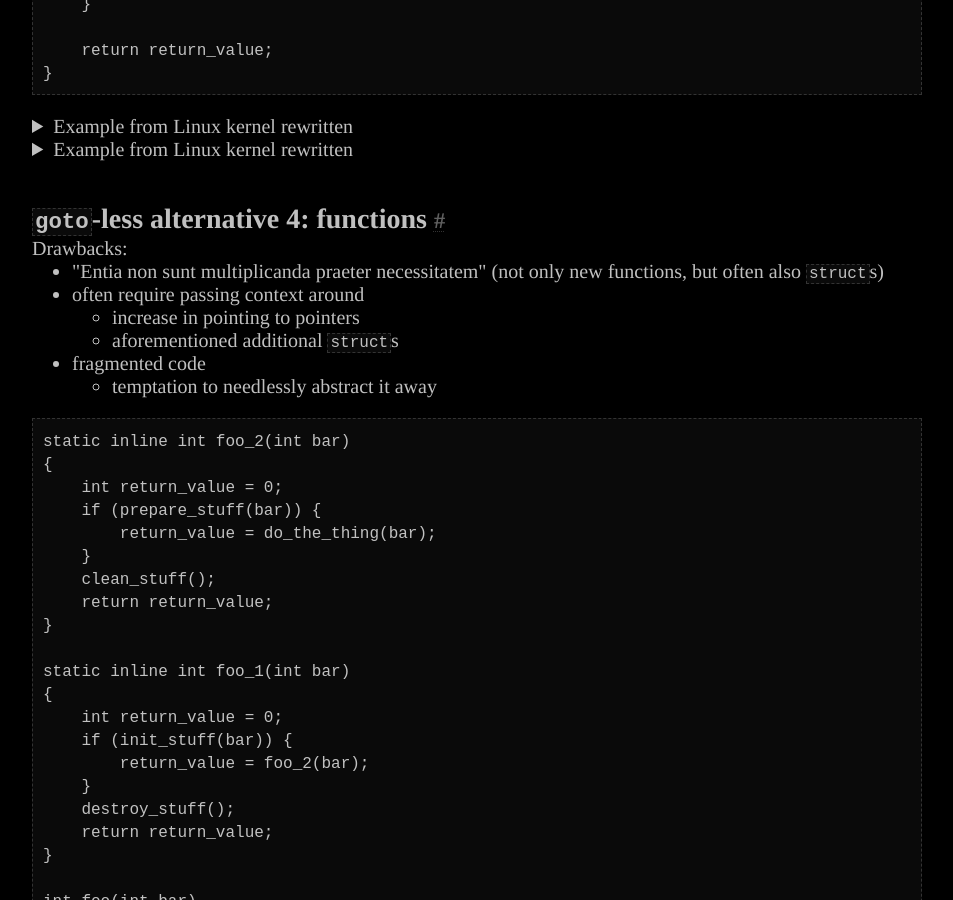
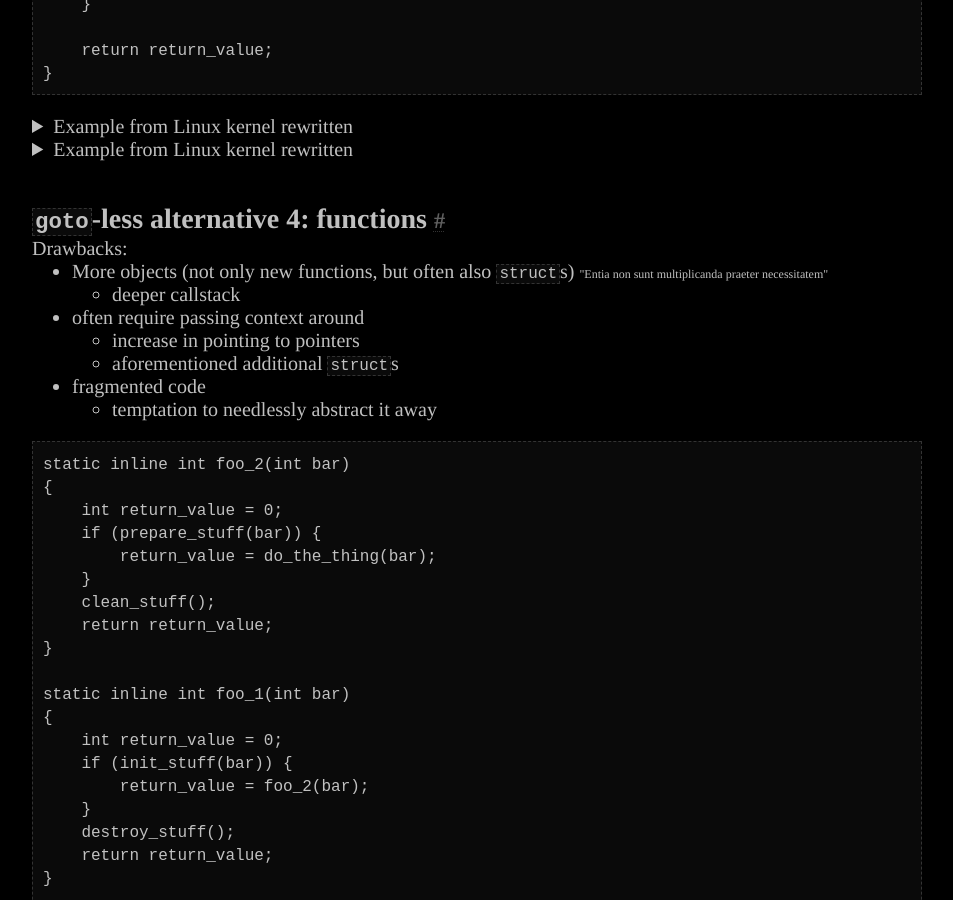
Before and after one commit to Jorenar/blog, a Jekyll site: the page built from _posts/2023-02-26-gotophobia-harmful.md, in a window 1280 px wide and 900 px high, scrolled down 8067 px. Shown: the whole window, without its empty margins (163-1116 px from the left). Built offline with Jekyll 4.4.1, drawn with Linux system fonts in a browser that asks for light colours.

```diff
--- a/_posts/2023-02-26-gotophobia-harmful.md
+++ b/_posts/2023-02-26-gotophobia-harmful.md
@@ -503,8 +503,11 @@ static int mmp2_audio_clk_probe(struct platform_device *pdev)
 ## `goto`-less alternative 4: functions
 
 Drawbacks:
- * <span title="Things should not be multiplied beyond what is required">"Entia non sunt multiplicanda praeter necessitatem"</span>
-   (not only new functions, but often also `struct`s)
+ * More objects (not only new functions, but often also `struct`s)
+   <span style="font-size: 0.6em" title="Things should not be multiplied beyond what is required">
+     "Entia non sunt multiplicanda praeter necessitatem"
+   </span>
+   * deeper callstack
  * often require passing context around
    * increase in pointing to pointers
    * aforementioned additional `struct`s
```
